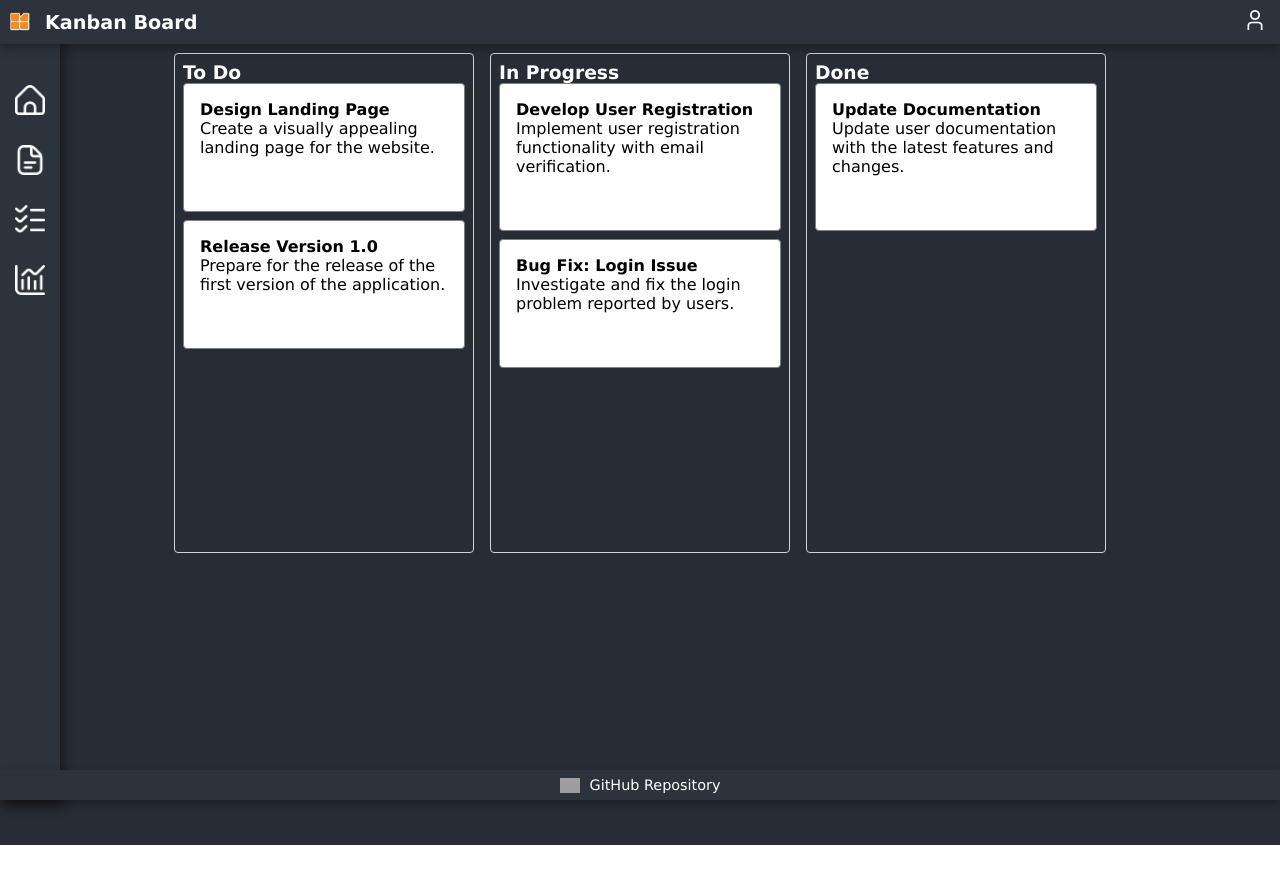
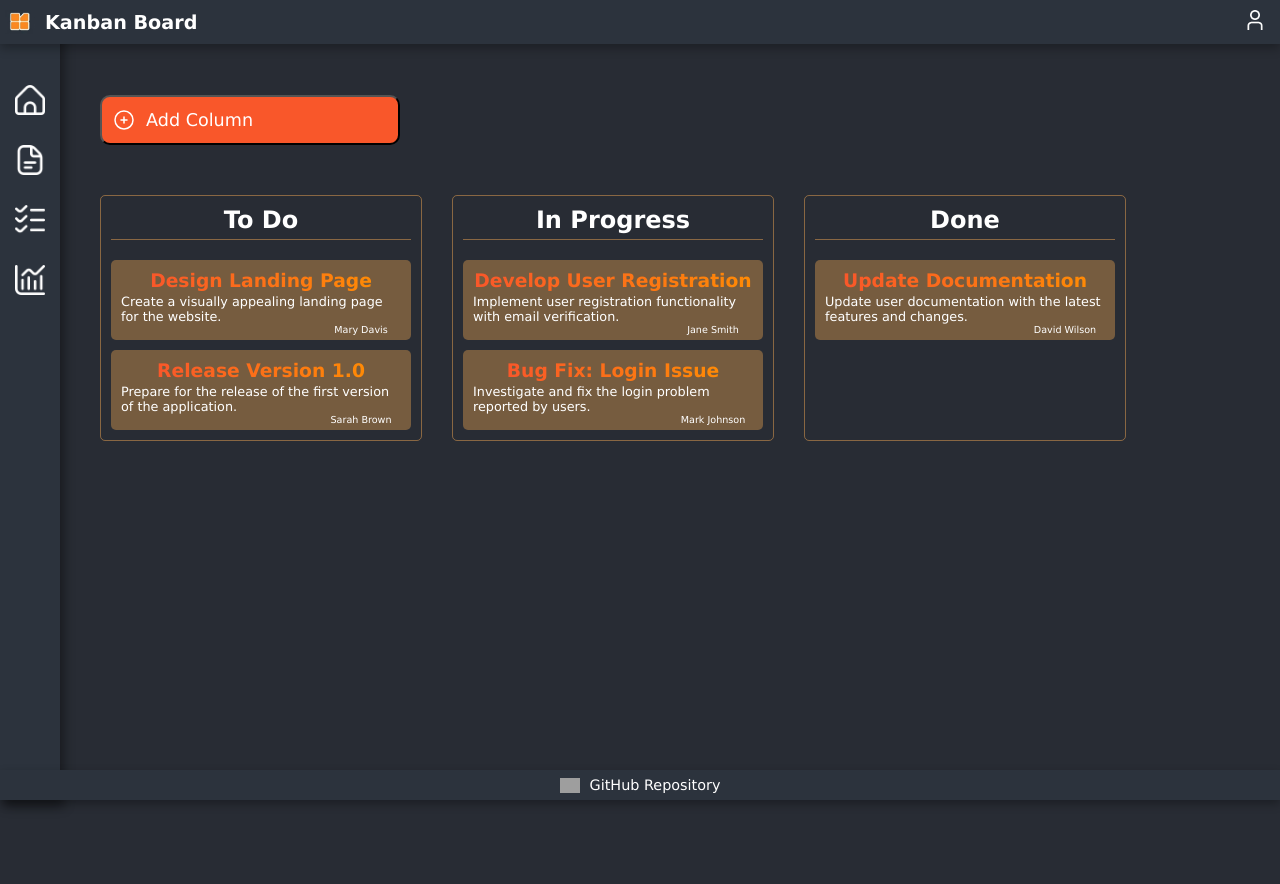
Before and after one commit to danielaprimacov/react-kanban-board, a React (Vite) app: page /board in a window 1280 px wide. Shown: the top 884 px of the page. Before the commit the page ends 845 px from the top, so only its background shows below. Built offline with nearby package versions, Linux system fonts and the light colour scheme; grey boxes are pictures that could not be loaded.

Commit message:
Displaying the kanban list from json file

```diff
--- a/src/App.css
+++ b/src/App.css
@@ -151,7 +151,7 @@
   text-shadow: 2px 2px 4px rgba(0, 0, 0, 0.2);
 }
 
-.main-title span {
+.highlight-text {
   background: linear-gradient(90deg, #f9572a, #ff8a05);
   background-clip: text;
   -webkit-background-clip: text;
@@ -253,12 +253,88 @@
   transform: scaleY(-1);
 }
 
-.board {
+.add-column-btn {
+  height: 50px;
+  width: 300px;
+  margin-top: 50px;
+  margin-left: 100px;
+  min-width: 300px;
+  cursor: pointer;
+  border-radius: 10px;
+  background-color: #f9572a;
+  font-size: 1.1rem;
   display: flex;
-  justify-content: center;
+  align-items: center;
+  gap: 10px;
+  padding-left: 10px;
 }
 
-.board p,
-.board strong {
-  color: black;
+.add-column-btn:hover {
+  box-shadow: 0px 10px 20px rgba(121, 87, 49, 0.5);
 }
+
+.add-column-btn svg {
+  height: 24px;
+}
+
+.kanban-content {
+  margin-top: 50px;
+  display: flex;
+  align-items: center;
+}
+
+.columns {
+  display: flex;
+  justify-content: space-between;
+  gap: 30px;
+  margin-left: 100px;
+}
+
+.column {
+  flex-direction: column;
+  border-radius: 5px;
+  border: 1px solid #ffaf5473;
+  padding: 10px;
+}
+
+.column-title {
+  text-align: center;
+  margin-bottom: 20px;
+  padding-bottom: 5px;
+  border-bottom: 1px solid #ffaf5473;
+}
+
+.tasks {
+  display: flex;
+  flex-direction: column;
+  align-items: center;
+  gap: 10px;
+}
+
+.task {
+  width: 300px;
+  height: 80px;
+  cursor: pointer;
+  background-color: #ffaf545d;
+  border-radius: 5px;
+  padding: 10px;
+  display: flex;
+  flex-direction: column;
+  align-items: center;
+}
+
+.task-title {
+  margin-bottom: 3px;
+}
+
+.task-description {
+  font-size: 0.8rem;
+}
+
+.task-assignee {
+  font-size: 0.6rem;
+  padding-left: 200px;
+}
+
+.task:hover {
+}
--- a/src/App.jsx
+++ b/src/App.jsx
@@ -3,7 +3,7 @@ import Footer from "./assets/components/Footer";
 import Navbar from "./assets/components/Navbar";
 import Sidebar from "./assets/components/Sidebar";
 import MainContent from "./assets/components/MainContent";
-import Tasks from "./assets/components/Taks";
+import KanbanBoard from "./assets/components/KanbanBoard";
 
 function App() {
   return (
@@ -12,7 +12,7 @@ function App() {
       <Sidebar />
       {/* <MainContent />
        */}
-      <Tasks />
+      <KanbanBoard />
       <Footer />
     </>
   );
--- a/src/assets/components/Column.jsx
+++ /dev/null
@@ -1,24 +0,0 @@
-import React from "react";
-import SortableTask from "./SortableTask";
-
-function Column({ column, tasks }) {
-  return (
-    <div
-      style={{
-        margin: 8,
-        border: "1px solid lightgrey",
-        borderRadius: 4,
-        width: 300,
-        minHeight: 500,
-        padding: 8,
-      }}
-    >
-      <h3>{column.title}</h3>
-      {tasks.map((task) => (
-        <SortableTask key={task.id} task={task} />
-      ))}
-    </div>
-  );
-}
-
-export default Column;
--- /dev/null
+++ b/src/assets/components/Icons/PlusIcon.jsx
@@ -0,0 +1,20 @@
+function PlusIcon() {
+  return (
+    <svg
+      xmlns="http://www.w3.org/2000/svg"
+      fill="none"
+      viewBox="0 0 24 24"
+      strokeWidth={1.5}
+      stroke="currentColor"
+      className="size-6"
+    >
+      <path
+        strokeLinecap="round"
+        strokeLinejoin="round"
+        d="M12 9v6m3-3H9m12 0a9 9 0 1 1-18 0 9 9 0 0 1 18 0Z"
+      />
+    </svg>
+  );
+}
+
+export default PlusIcon;
--- /dev/null
+++ b/src/assets/components/KanbanBoard.jsx
@@ -0,0 +1,50 @@
+import { useState } from "react";
+import PlusIcon from "./Icons/PlusIcon";
+
+import kanbanData from "../kanban.json";
+
+function KanbanBoard() {
+  const columns = kanbanData.reduce((acc, task) => {
+    if (!acc[task.status]) {
+      acc[task.status] = [];
+    }
+    acc[task.status].push(task);
+    return acc;
+  }, {});
+
+  const columnOrder = ["To Do", "In Progress", "Done"];
+
+  return (
+    <>
+      <button className="add-column-btn">
+        <PlusIcon />
+        Add Column
+      </button>
+      <div className="kanban-content">
+        <div className="columns">
+          {columnOrder.map((status) => (
+            <div className="column" key={status}>
+              <div className="column-title">
+                <h2>{status}</h2>
+              </div>
+              <div className="tasks">
+                {columns[status] &&
+                  columns[status].map((task) => (
+                    <div className="task" key={task.id}>
+                      <h3 className="task-title highlight-text">
+                        {task.title}
+                      </h3>
+                      <p className="task-description">{task.description}</p>
+                      <p className="task-assignee">{task.assignee}</p>
+                    </div>
+                  ))}
+              </div>
+            </div>
+          ))}
+        </div>
+      </div>
+    </>
+  );
+}
+
+export default KanbanBoard;
--- a/src/assets/components/MainContent.jsx
+++ b/src/assets/components/MainContent.jsx
@@ -8,7 +8,7 @@ function MainContent() {
     <main className="content">
       <div className="main-header">
         <h1 className="main-title">
-          Welcome to your <span>productivity hub!</span>
+          Welcome to your <span className="highlight-text">productivity hub!</span>
         </h1>
 
         <p className="what-you-can-do">
--- a/src/assets/components/SortableTask.jsx
+++ /dev/null
@@ -1,29 +0,0 @@
-import React from "react";
-import { useSortable } from "@dnd-kit/sortable";
-import { CSS } from "@dnd-kit/utilities";
-
-function SortableTask({ task }) {
-  const { attributes, listeners, setNodeRef, transform, transition } =
-    useSortable({ id: task.id });
-  const style = {
-    transform: CSS.Transform.toString(transform),
-    transition,
-    padding: 16,
-    margin: "0 0 8px 0",
-    border: "1px solid grey",
-    borderRadius: 4,
-    backgroundColor: "white",
-  };
-
-  return (
-    <div ref={setNodeRef} style={style} {...attributes} {...listeners}>
-      <strong>{task.title}</strong>
-      <p>{task.description}</p>
-      <small>Assignee: {task.assignee}</small>
-      <br />
-      <small>Due: {task.dueDate}</small>
-    </div>
-  );
-}
-
-export default SortableTask;
--- a/src/assets/components/Taks.jsx
+++ /dev/null
@@ -1,127 +0,0 @@
-import kanbanData from "../kanban.json";
-
-import { DndContext, closestCenter } from "@dnd-kit/core";
-import {
-  SortableContext,
-  arrayMove,
-  rectSortingStrategy,
-} from "@dnd-kit/sortable";
-import { act, useState } from "react";
-
-import Column from "../components/Column";
-
-const tasksById = kanbanData.reduce((acc, task) => {
-  acc[task.id] = task;
-  return acc;
-}, {});
-
-const initialColumns = {
-  "To Do": {
-    id: "To Do",
-    title: "To Do",
-    taskIds: kanbanData
-      .filter((task) => task.status === "To Do")
-      .map((task) => task.id),
-  },
-  "In Progress": {
-    id: "In Progress",
-    title: "In Progress",
-    taskIds: kanbanData
-      .filter((task) => task.status === "In Progress")
-      .map((task) => task.id),
-  },
-  Done: {
-    id: "Done",
-    title: "Done",
-    taskIds: kanbanData
-      .filter((task) => task.status === "Done")
-      .map((task) => task.id),
-  },
-};
-
-function Tasks() {
-  const [tasks, setTasks] = useState(tasksById);
-  const [columns, setColumns] = useState(initialColumns);
-
-  const findContainer = (id) => {
-    for (const containerId in columns) {
-      if (columns[containerId].taskIds.includes(id)) {
-        return containerId;
-      }
-    }
-    return null;
-  };
-
-  const handleDragEnd = (event) => {
-    const { active, over } = event;
-    if (!over) return;
-
-    const activeContainerId = findContainer(active.id);
-    const overContainerId = findContainer(over.id) || activeContainerId;
-
-    if (!activeContainerId || !overContainerId) return;
-
-    if (activeContainerId === overContainerId) {
-      const container = columns[activeContainerId];
-      const oldIndex = container.taskIds.indexOf(active.id);
-      const newIndex = container.taskIds.indexOf(over.id);
-      if (oldIndex !== newIndex) {
-        const newTaskIds = arrayMove(container.taskIds, oldIndex, newIndex);
-        setColumns({
-          ...columns,
-          [activeContainerId]: {
-            ...container,
-            taskIds: newTaskIds,
-          },
-        });
-      }
-    } else {
-      const startContainer = columns[activeContainerId];
-      const finishContainer = columns[overContainerId];
-
-      const newStartTaskIds = startContainer.taskIds.filter(
-        (id) => id !== active.id
-      );
-      const newFinishTaskIds = [...finishContainer.taskIds, active.id];
-
-      setColumns({
-        ...columns,
-        [activeContainerId]: {
-          ...startContainer,
-          taskIds: newStartTaskIds,
-        },
-        [overContainerId]: {
-          ...finishContainer,
-          taskIds: newFinishTaskIds,
-        },
-      });
-
-      const updatedTask = { ...tasks[active.id], status: overContainerId };
-      setTasks({
-        ...tasks,
-        [active.id]: updatedTask,
-      });
-    }
-  };
-
-  return (
-    <DndContext collisionDetection={closestCenter} onDragEnd={handleDragEnd}>
-      <div className="board">
-        {Object.values(columns).map((column) => (
-          <SortableContext
-            key={column.id}
-            items={column.taskIds}
-            strategy={rectSortingStrategy}
-          >
-            <Column
-              column={column}
-              tasks={column.taskIds.map((id) => tasks[id])}
-            />
-          </SortableContext>
-        ))}
-      </div>
-    </DndContext>
-  );
-}
-
-export default Tasks;
```
Also changed, not shown: src/assets/types.js (added, +9 -0 lines).
